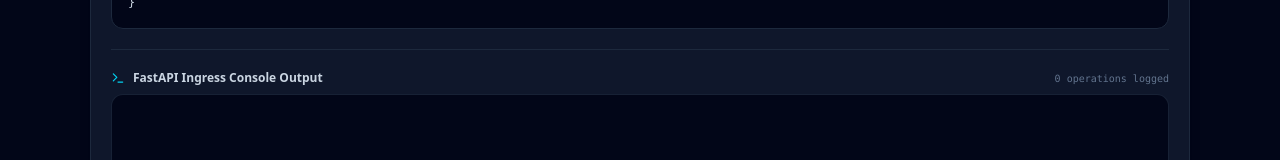
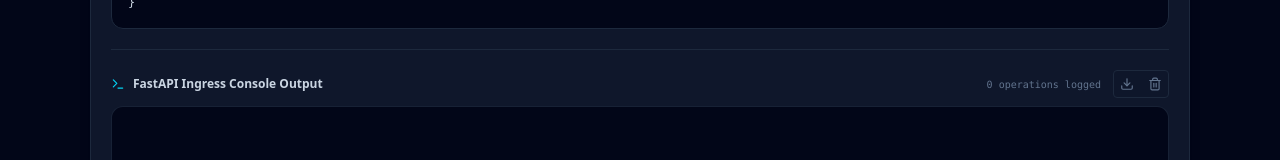
Before and after one commit to AryaAjayan/MediScan, a React (Vite) app: page / in a window 1280 px wide. Both pictures are taken after a click on the button "MLOPS SANDBOX". Shown: the part 519-679 px from the top of the page. Built offline with nearby package versions, Linux system fonts and the light colour scheme; no server answers.

Commit message:
feat: add copy JSON action and UI for log management

```diff
--- a/src/components/FastApiSandbox.tsx
+++ b/src/components/FastApiSandbox.tsx
@@ -1,10 +1,11 @@
 import React, { useState, useEffect } from 'react';
 import { DockerStatus, InferenceResult, PreprocessingConfig } from '../types';
-import { Terminal, Shield, Play, Square, RotateCw, CheckCircle2, Copy, FileCode, Server } from 'lucide-react';
+import { Terminal, Shield, Play, Square, RotateCw, CheckCircle2, Copy, FileCode, Server, Trash2, Download } from 'lucide-react';
 
 interface FastApiSandboxProps {
   dockerStatus: DockerStatus;
   onControlContainer: (action: 'start' | 'stop' | 'restart') => void;
+  onClearLogs: () => void;
   inferenceResult: InferenceResult | null;
   prepConfig: PreprocessingConfig;
   selectedSampleName: string;
@@ -13,6 +14,7 @@ interface FastApiSandboxProps {
 export const FastApiSandbox: React.FC<FastApiSandboxProps> = ({
   dockerStatus,
   onControlContainer,
+  onClearLogs,
   inferenceResult,
   prepConfig,
   selectedSampleName,
@@ -34,6 +36,17 @@ export const FastApiSandbox: React.FC<FastApiSandboxProps> = ({
     navigator.clipboard.writeText(text);
     setCopiedKey(label);
     setTimeout(() => setCopiedKey(null), 2000);
+  };
+
+  const downloadLogs = () => {
+    const logText = dockerStatus.logs.map(l => `[${l.timestamp.split('T')[1].substring(0, 8)}] [${l.component}] [${l.level.toUpperCase()}] ${l.message}`).join('\n');
+    const blob = new Blob([logText], { type: 'text/plain' });
+    const url = URL.createObjectURL(blob);
+    const a = document.createElement('a');
+    a.href = url;
+    a.download = `medscan-server-logs-${new Date().toISOString().split('T')[0]}.txt`;
+    a.click();
+    URL.revokeObjectURL(url);
   };
 
   // High quality PyTorch Code Snippet
@@ -407,9 +420,19 @@ CMD ["uvicorn", "main:app", "--host", "0.0.0.0", "--port", "8000"]
             <Terminal className="text-cyan-400 w-3.5 h-3.5" />
             FastAPI Ingress Console Output
           </span>
-          <span className="text-[10px] text-slate-500 font-mono">
-            {dockerStatus.logs.length} operations logged
-          </span>
+          <div className="flex items-center gap-3">
+            <span className="text-[10px] text-slate-500 font-mono">
+              {dockerStatus.logs.length} operations logged
+            </span>
+            <div className="flex items-center gap-1.5 border border-slate-800 rounded bg-slate-900/50 p-0.5">
+              <button onClick={downloadLogs} className="p-1 text-slate-500 hover:text-cyan-400 hover:bg-slate-800 rounded transition-colors" title="Download Logs">
+                <Download className="w-3.5 h-3.5" />
+              </button>
+              <button onClick={onClearLogs} className="p-1 text-slate-500 hover:text-rose-400 hover:bg-slate-800 rounded transition-colors" title="Clear Logs">
+                <Trash2 className="w-3.5 h-3.5" />
+              </button>
+            </div>
+          </div>
         </div>
         <div className="h-[140px] overflow-y-auto rounded-xl bg-slate-950 border border-slate-800/80 p-3.5 font-mono text-[11px] leading-relaxed select-text flex flex-col gap-1.5 scrollbar-thin">
           {dockerStatus.logs.slice().reverse().map((log, idx) => {
```
